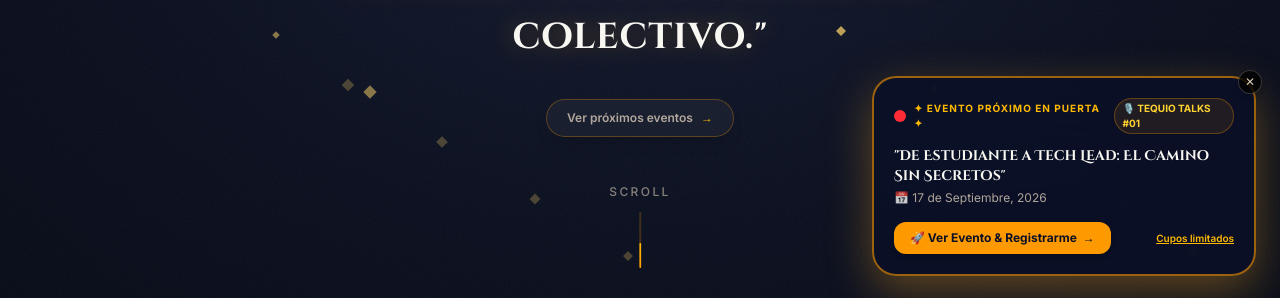
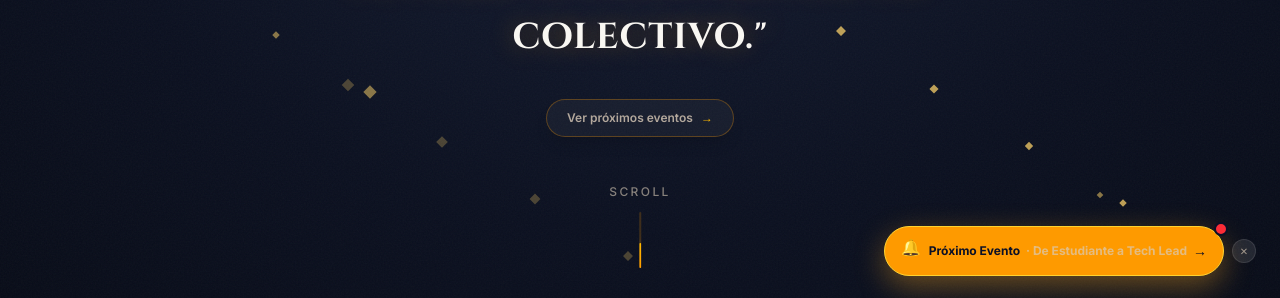
Before and after one commit to Tequio-team/TequioLandingPage, a Next.js app: page / in a window 1280 px wide. Shown: the part 500-798 px from the top of the page. Built offline with nearby package versions, Linux system fonts and the light colour scheme; no server answers; the database is empty.

Commit message:
Convert FloatingUpcomingEvent into a compact WhatsApp-style floating action button with live badge

```diff
--- a/components/ui/FloatingUpcomingEvent.tsx
+++ b/components/ui/FloatingUpcomingEvent.tsx
@@ -1,47 +1,32 @@
 "use client";
 import { useState, useEffect } from "react";
 import { motion, AnimatePresence } from "framer-motion";
-import Link from "next/link";
 import { usePathname, useRouter } from "next/navigation";
-
-const DEFAULT_EVENT = {
-  id: "00000000-0000-0000-0000-000000000001",
-  title: '"De Estudiante a Tech Lead: El Camino Sin Secretos"',
-  date: "17 de Septiembre, 2026",
-  badge: "🎙️ TEQUIO TALKS #01",
-};
 
 export default function FloatingUpcomingEvent() {
   const pathname = usePathname();
   const router = useRouter();
   const [dismissed, setDismissed] = useState(false);
-  const [eventData, setEventData] = useState(DEFAULT_EVENT);
-  const [hasEvent, setHasEvent] = useState(true);
+  const [eventTitle, setEventTitle] = useState("De Estudiante a Tech Lead");
 
-  // Fetch upcoming featured event from Supabase
+  // Fetch upcoming event from Supabase
   useEffect(() => {
     async function loadUpcomingEvent() {
       try {
         const { supabase } = await import("@/lib/supabase");
         const { data } = await supabase
           .from("events")
-          .select("*")
+          .select("title")
           .eq("status", "abierto")
           .order("created_at", { ascending: false })
           .limit(1)
           .maybeSingle();
 
-        if (data) {
-          setEventData({
-            id: data.id,
-            title: data.title,
-            date: data.date_display,
-            badge: data.type_badge || "🎙️ FAENA PRÓXIMA",
-          });
-          setHasEvent(true);
+        if (data?.title) {
+          setEventTitle(data.title.replace(/"/g, ""));
         }
       } catch (err) {
-        console.warn("Error cargando evento próximo para notificación flotante:", err);
+        console.warn("Error cargando evento próximo para botón flotante:", err);
       }
     }
 
@@ -57,76 +42,51 @@ export default function FloatingUpcomingEvent() {
         window.scrollTo({ top: 400, behavior: "smooth" });
       }
     } else {
-      router.push("/eventos");
+      router.push("/eventos#active-talk");
     }
   };
 
-  if (dismissed || !hasEvent) return null;
+  if (dismissed) return null;
 
   return (
     <AnimatePresence>
       <motion.div
-        initial={{ opacity: 0, y: 50, scale: 0.9 }}
-        animate={{ opacity: 1, y: 0, scale: 1 }}
-        exit={{ opacity: 0, y: 50, scale: 0.9 }}
-        transition={{ duration: 0.5, ease: [0.16, 1, 0.3, 1] }}
-        className="fixed bottom-6 right-6 z-50 max-w-sm w-full sm:w-auto"
+        initial={{ opacity: 0, scale: 0.8, y: 30 }}
+        animate={{ opacity: 1, scale: 1, y: 0 }}
+        exit={{ opacity: 0, scale: 0.8, y: 30 }}
+        transition={{ duration: 0.4, ease: [0.16, 1, 0.3, 1] }}
+        className="fixed bottom-6 right-6 z-50 flex items-center gap-2"
       >
-        <div
-          className="relative p-4 md:p-5 rounded-3xl bg-azul-noche/95 border-2 border-amber-500/60 shadow-[0_15px_45px_rgba(245,166,35,0.35)] backdrop-blur-2xl text-blanco-lunar space-y-3 group cursor-pointer"
-          onClick={handleClick}
+        {/* BOTÓN FLOTANTE ESTILO WHATSAPP COMPACTO CON INSIGNIA ROJA EN VIVO */}
+        <div className="relative group">
+
+          {/* LUZ ROJA PARPADEANTE DE NOTIFICACIÓN EN LA ESQUINA DEL BOTÓN */}
+          <span className="absolute -top-1 -right-1 z-20 flex h-3.5 w-3.5">
+            <span className="animate-ping absolute inline-flex h-full w-full rounded-full bg-red-400 opacity-80" />
+            <span className="relative inline-flex rounded-full h-3.5 w-3.5 bg-red-500 border-2 border-azul-noche" />
+          </span>
+
+          <button
+            onClick={handleClick}
+            className="cursor-pointer font-inter font-bold text-xs bg-amber-500 text-azul-noche px-4 py-3 rounded-full shadow-[0_10px_30px_rgba(245,166,35,0.4)] border border-amber-300 hover:bg-amber-400 hover:scale-105 active:scale-95 transition-all duration-300 flex items-center gap-2"
+          >
+            <span className="text-base animate-bounce">🔔</span>
+            <div className="flex items-center gap-1.5">
+              <span>Próximo Evento</span>
+              <span className="text-arena/70 hidden sm:inline">· {eventTitle}</span>
+              <span className="font-bold text-sm">→</span>
+            </div>
+          </button>
+        </div>
+
+        {/* BOTÓN CERRAR DISCRETO */}
+        <button
+          onClick={() => setDismissed(true)}
+          aria-label="Ocultar notificación"
+          className="cursor-pointer w-6 h-6 rounded-full bg-white/10 text-arena/70 text-[10px] flex items-center justify-center hover:bg-red-500 hover:text-white transition-all border border-white/10"
         >
-          {/* BOTÓN PARA CERRAR NOTIFICACIÓN */}
-          <button
-            onClick={(e) => {
-              e.stopPropagation();
-              setDismissed(true);
-            }}
-            aria-label="Cerrar notificación"
-            className="absolute -top-2 -right-2 w-6 h-6 rounded-full bg-black/80 border border-white/20 text-arena text-xs flex items-center justify-center hover:bg-red-500 hover:text-white transition-all shadow-md z-10"
-          >
-            ✕
-          </button>
-
-          {/* HEADER CON LUZ ROJA PARPADEANTE EN VIVO */}
-          <div className="flex items-center justify-between gap-3">
-            <div className="flex items-center gap-2">
-              <span className="relative flex h-3 w-3">
-                <span className="animate-ping absolute inline-flex h-full w-full rounded-full bg-red-400 opacity-75" />
-                <span className="relative inline-flex rounded-full h-3 w-3 bg-red-500" />
-              </span>
-              <span className="font-inter text-[10px] uppercase tracking-widest font-bold text-amber-400">
-                ✦ Evento Próximo en Puerta ✦
-              </span>
-            </div>
-
-            <span className="font-inter text-[10px] font-bold px-2 py-0.5 rounded-full bg-amber-500/10 text-amber-300 border border-amber-500/30">
-              {eventData.badge}
-            </span>
-          </div>
-
-          {/* TÍTULO Y FECHA DEL EVENTO */}
-          <div className="space-y-1">
-            <h4 className="font-cinzel text-blanco-lunar text-sm font-bold group-hover:text-amber-300 transition-colors line-clamp-2">
-              {eventData.title}
-            </h4>
-            <p className="font-inter text-xs text-arena/80">
-              📅 {eventData.date}
-            </p>
-          </div>
-
-          {/* BOTÓN CTA ACCIÓN PRINCIPAL */}
-          <div className="pt-1 flex items-center justify-between">
-            <span className="font-inter font-bold text-xs bg-amber-500 text-azul-noche px-4 py-2 rounded-xl group-hover:bg-amber-400 transition-all flex items-center gap-1.5 shadow-md">
-              <span>🚀 Ver Evento & Registrarme</span>
-              <span>→</span>
-            </span>
-
-            <span className="font-inter text-[10px] text-amber-400 font-semibold underline">
-              Cupos limitados
-            </span>
-          </div>
-        </div>
+          ✕
+        </button>
       </motion.div>
     </AnimatePresence>
   );
```
